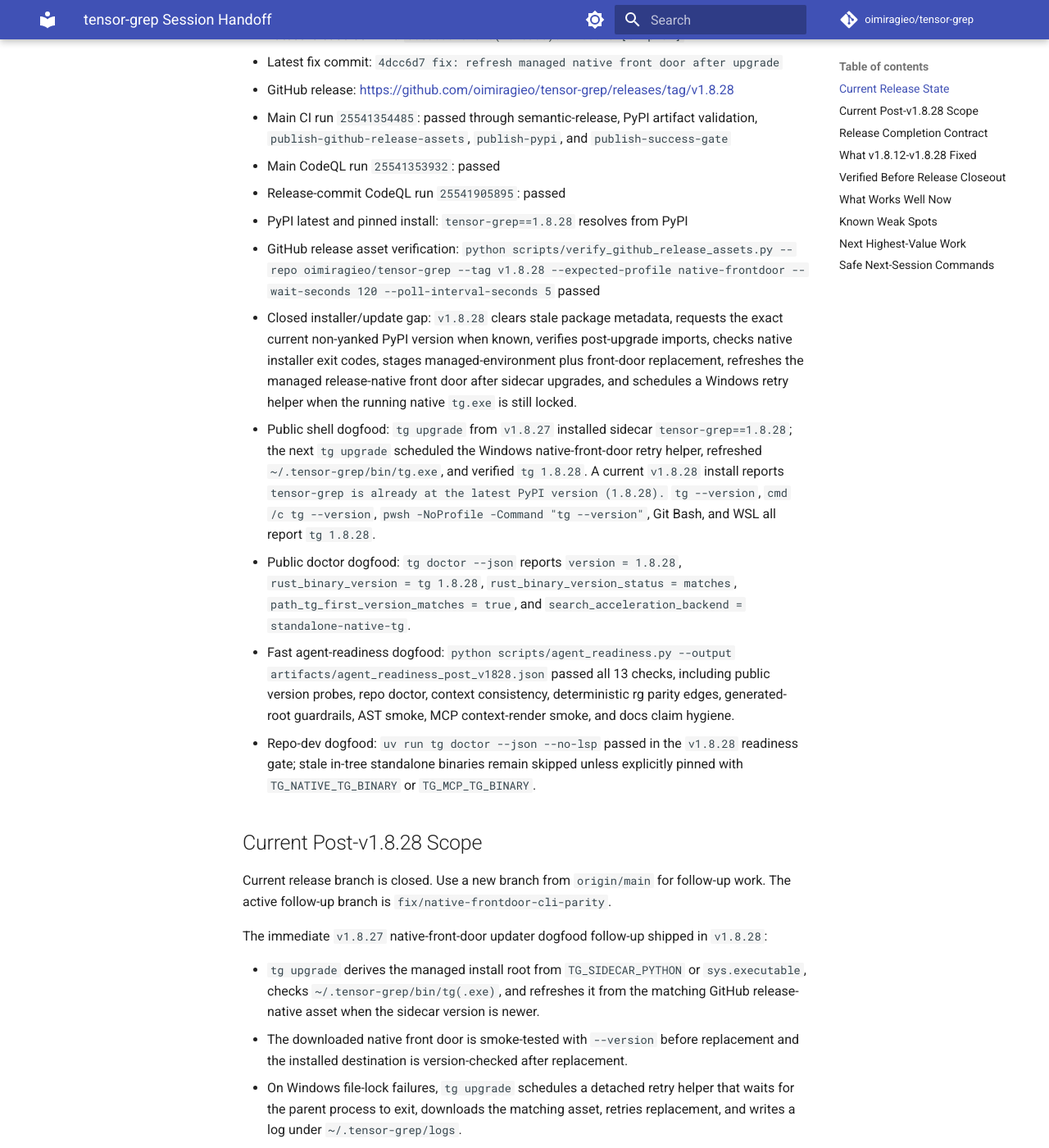
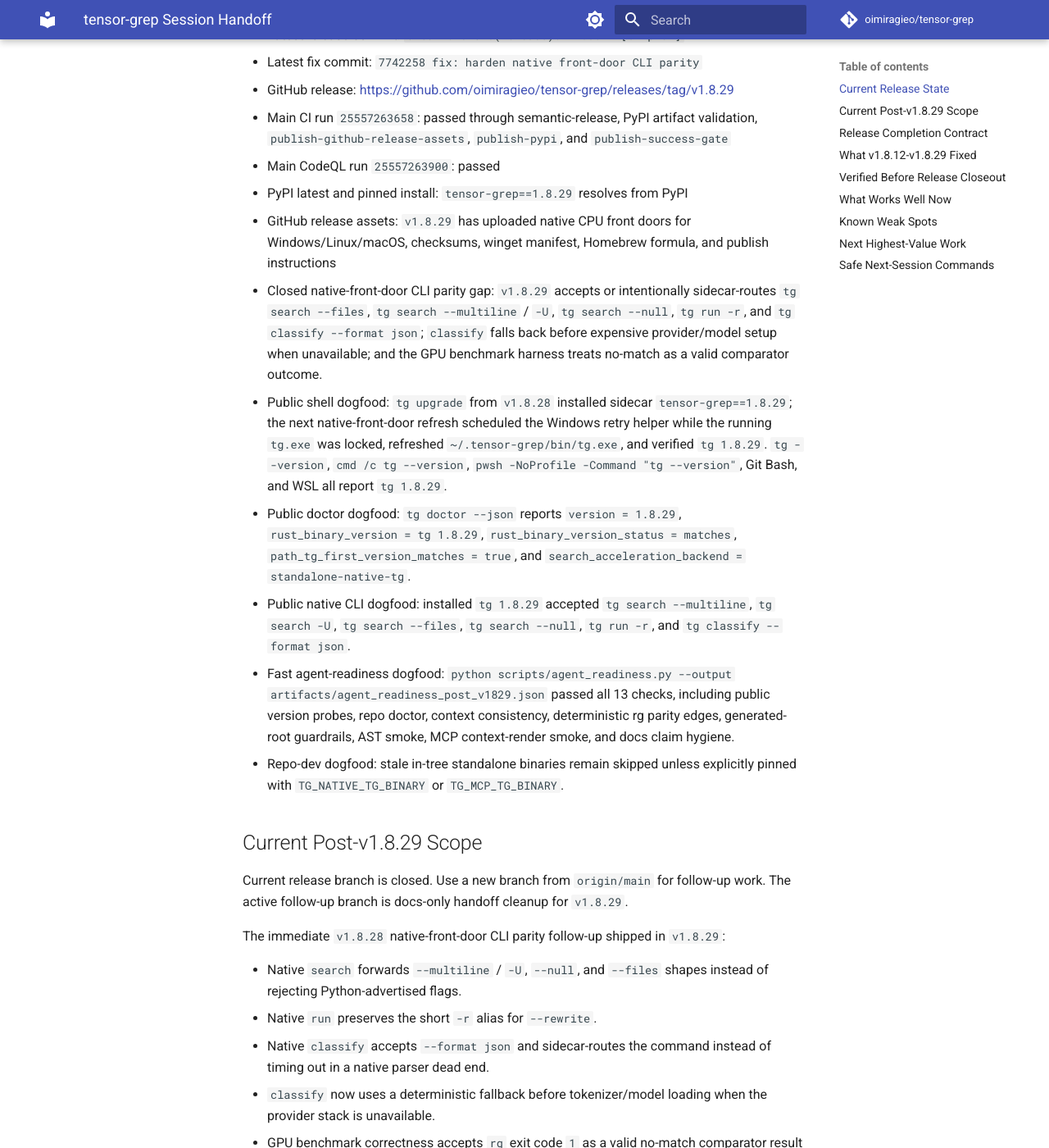
Before and after one commit to oimiragieo/tensor-grep, an MkDocs documentation site: the page built from docs/SESSION_HANDOFF.md, in a window 1280 px wide and 1400 px high, scrolled down 348 px. Shown: the whole window at 82% size. Built offline with MkDocs 1.6.1 and Material for MkDocs 9.7.7, drawn with Linux system fonts in a browser that asks for light colours; comment, search, counter and statistics services are not loaded; some of the changed text lies outside the part shown.

Commit message:
docs: update v1.8.29 release handoff

```diff
--- a/docs/SESSION_HANDOFF.md
+++ b/docs/SESSION_HANDOFF.md
@@ -4,38 +4,33 @@
 
 ## Current Release State
 
-- Latest released version: `v1.8.28`
-- Latest release commit: `6c8a065 chore(release): v1.8.28 [skip ci]`
-- Latest fix commit: `4dcc6d7 fix: refresh managed native front door after upgrade`
-- GitHub release: <https://github.com/oimiragieo/tensor-grep/releases/tag/v1.8.28>
-- Main CI run `25541354485`: passed through semantic-release, PyPI artifact validation, `publish-github-release-assets`, `publish-pypi`, and `publish-success-gate`
-- Main CodeQL run `25541353932`: passed
-- Release-commit CodeQL run `25541905895`: passed
-- PyPI latest and pinned install: `tensor-grep==1.8.28` resolves from PyPI
-- GitHub release asset verification: `python scripts/verify_github_release_assets.py --repo oimiragieo/tensor-grep --tag v1.8.28 --expected-profile native-frontdoor --wait-seconds 120 --poll-interval-seconds 5` passed
-- Closed installer/update gap: `v1.8.28` clears stale package metadata, requests the exact current non-yanked PyPI version when known, verifies post-upgrade imports, checks native installer exit codes, stages managed-environment plus front-door replacement, refreshes the managed release-native front door after sidecar upgrades, and schedules a Windows retry helper when the running native `tg.exe` is still locked.
-- Public shell dogfood: `tg upgrade` from `v1.8.27` installed sidecar `tensor-grep==1.8.28`; the next `tg upgrade` scheduled the Windows native-front-door retry helper, refreshed `~/.tensor-grep/bin/tg.exe`, and verified `tg 1.8.28`. A current `v1.8.28` install reports `tensor-grep is already at the latest PyPI version (1.8.28).` `tg --version`, `cmd /c tg --version`, `pwsh -NoProfile -Command "tg --version"`, Git Bash, and WSL all report `tg 1.8.28`.
-- Public doctor dogfood: `tg doctor --json` reports `version = 1.8.28`, `rust_binary_version = tg 1.8.28`, `rust_binary_version_status = matches`, `path_tg_first_version_matches = true`, and `search_acceleration_backend = standalone-native-tg`.
-- Fast agent-readiness dogfood: `python scripts/agent_readiness.py --output artifacts/agent_readiness_post_v1828.json` passed all 13 checks, including public version probes, repo doctor, context consistency, deterministic rg parity edges, generated-root guardrails, AST smoke, MCP context-render smoke, and docs claim hygiene.
-- Repo-dev dogfood: `uv run tg doctor --json --no-lsp` passed in the `v1.8.28` readiness gate; stale in-tree standalone binaries remain skipped unless explicitly pinned with `TG_NATIVE_TG_BINARY` or `TG_MCP_TG_BINARY`.
+- Latest released version: `v1.8.29`
+- Latest release commit: `648a740 chore(release): v1.8.29 [skip ci]`
+- Latest fix commit: `7742258 fix: harden native front-door CLI parity`
+- GitHub release: <https://github.com/oimiragieo/tensor-grep/releases/tag/v1.8.29>
+- Main CI run `25557263658`: passed through semantic-release, PyPI artifact validation, `publish-github-release-assets`, `publish-pypi`, and `publish-success-gate`
+- Main CodeQL run `25557263900`: passed
+- PyPI latest and pinned install: `tensor-grep==1.8.29` resolves from PyPI
+- GitHub release assets: `v1.8.29` has uploaded native CPU front doors for Windows/Linux/macOS, checksums, winget manifest, Homebrew formula, and publish instructions
+- Closed native-front-door CLI parity gap: `v1.8.29` accepts or intentionally sidecar-routes `tg search --files`, `tg search --multiline` / `-U`, `tg search --null`, `tg run -r`, and `tg classify --format json`; `classify` falls back before expensive provider/model setup when unavailable; and the GPU benchmark harness treats no-match as a valid comparator outcome.
+- Public shell dogfood: `tg upgrade` from `v1.8.28` installed sidecar `tensor-grep==1.8.29`; the next native-front-door refresh scheduled the Windows retry helper while the running `tg.exe` was locked, refreshed `~/.tensor-grep/bin/tg.exe`, and verified `tg 1.8.29`. `tg --version`, `cmd /c tg --version`, `pwsh -NoProfile -Command "tg --version"`, Git Bash, and WSL all report `tg 1.8.29`.
+- Public doctor dogfood: `tg doctor --json` reports `version = 1.8.29`, `rust_binary_version = tg 1.8.29`, `rust_binary_version_status = matches`, `path_tg_first_version_matches = true`, and `search_acceleration_backend = standalone-native-tg`.
+- Public native CLI dogfood: installed `tg 1.8.29` accepted `tg search --multiline`, `tg search -U`, `tg search --files`, `tg search --null`, `tg run -r`, and `tg classify --format json`.
+- Fast agent-readiness dogfood: `python scripts/agent_readiness.py --output artifacts/agent_readiness_post_v1829.json` passed all 13 checks, including public version probes, repo doctor, context consistency, deterministic rg parity edges, generated-root guardrails, AST smoke, MCP context-render smoke, and docs claim hygiene.
+- Repo-dev dogfood: stale in-tree standalone binaries remain skipped unless explicitly pinned with `TG_NATIVE_TG_BINARY` or `TG_MCP_TG_BINARY`.
 
-## Current Post-v1.8.28 Scope
+## Current Post-v1.8.29 Scope
 
-Current release branch is closed. Use a new branch from `origin/main` for follow-up work. The active follow-up branch is `fix/native-frontdoor-cli-parity`.
+Current release branch is closed. Use a new branch from `origin/main` for follow-up work. The active follow-up branch is docs-only handoff cleanup for `v1.8.29`.
 
-The immediate `v1.8.27` native-front-door updater dogfood follow-up shipped in `v1.8.28`:
+The immediate `v1.8.28` native-front-door CLI parity follow-up shipped in `v1.8.29`:
 
-- `tg upgrade` derives the managed install root from `TG_SIDECAR_PYTHON` or `sys.executable`, checks `~/.tensor-grep/bin/tg(.exe)`, and refreshes it from the matching GitHub release-native asset when the sidecar version is newer.
-- The downloaded native front door is smoke-tested with `--version` before replacement and the installed destination is version-checked after replacement.
-- On Windows file-lock failures, `tg upgrade` schedules a detached retry helper that waits for the parent process to exit, downloads the matching asset, retries replacement, and writes a log under `~/.tensor-grep/logs`.
-- Existing `v1.8.27` behavior means the first upgrade from `v1.8.27` to `v1.8.28` can update only the sidecar; once `v1.8.28` is installed, a subsequent `tg upgrade` or stable installer run refreshes the native front door, and future upgrades keep sidecar/native versions aligned in one command.
-
-Public `v1.8.28` dogfood exposed the next native-front-door contract gap:
-
-- The public native front door is now fast enough to be the normal shell path, but it rejected several Python-advertised flags: `tg search --files`, `tg search --multiline` / `-U`, `tg search --null`, `tg run -r`, and `tg classify --format json`.
-- The accepted fix direction is parser and routing parity, not a new speed claim. The native front door should execute these requests directly, forward them to ripgrep, or intentionally route them to the Python sidecar while preserving the public behavior and generated-root guardrails.
-- `classify` must fall back before expensive tokenization when Triton is unavailable so an agent call does not hang on provider/model setup.
-- The GPU benchmark correctness harness should treat `rg` exit code `1` as a valid no-match comparator result; a zero-match fixture is not a GPU correctness failure when `tg` also returns zero matches.
+- Native `search` forwards `--multiline` / `-U`, `--null`, and `--files` shapes instead of rejecting Python-advertised flags.
+- Native `run` preserves the short `-r` alias for `--rewrite`.
+- Native `classify` accepts `--format json` and sidecar-routes the command instead of timing out in a native parser dead end.
+- `classify` now uses a deterministic fallback before tokenizer/model loading when the provider stack is unavailable.
+- GPU benchmark correctness accepts `rg` exit code `1` as a valid no-match comparator result when `tg` also returns zero matches.
+- This is contract correctness for the public native front door, not a new speed claim.
 
 Prior benchmark evidence from the `v1.8.25` native-front-door PR:
 
@@ -58,7 +53,7 @@
 
 For docs/test/chore-only work, use a non-release PR title, wait for PR CI, and merge only when requested or clearly required. After merge, main CI should pass, but semantic-release should skip release publishing.
 
-## What v1.8.12-v1.8.28 Fixed
+## What v1.8.12-v1.8.29 Fixed
 
 - Windows `--files-with-matches` no longer expands huge candidate file lists into the ripgrep subprocess argv, avoiding `WinError 206`.
 - No-path `--files-with-matches` now preserves raw rg-style paths such as `AGENTS.md` instead of emitting `.\AGENTS.md`.
@@ -96,7 +91,7 @@
 - The `v1.8.26` release moved release-native CPU asset build/upload/verification into main CI after semantic-release, so GitHub release assets are present before PyPI publish and public installers can use the matching native front door.
 - The `v1.8.27` release hardened stable installers and sidecar upgrade resolution against stale package metadata, yanked releases, missing post-upgrade imports, unchecked native installer failures, and broken staged replacement.
 - The `v1.8.28` release refreshes the managed release-native front door after sidecar upgrades, including the Windows retry-helper path for locked `tg.exe` replacement.
-- The active post-`v1.8.28` branch hardens public-native CLI parity for advertised search/run/classify flags and fixes the GPU no-match correctness benchmark harness.
+- The `v1.8.29` release hardens public-native CLI parity for advertised search/run/classify flags and fixes the GPU no-match correctness benchmark harness.
 
 ## Verified Before Release Closeout
 
@@ -111,6 +106,7 @@
 - PR #60 `fix: publish GitHub release native assets from main CI`: merged and released as `v1.8.26`
 - PR #61 `fix: harden stable installer and upgrade resolution`: merged and released as `v1.8.27`
 - PR #62 `fix: refresh managed native front door after upgrade`: merged and released as `v1.8.28`
+- PR #64 `fix: harden native front-door CLI parity`: merged and released as `v1.8.29`
 - `uv run pytest tests/unit/test_install_scripts.py -q`: `18 passed` on the LF-shim fix branch
 - `uv run pytest tests/unit/test_cli_bootstrap.py tests/unit/test_cli_modes.py tests/unit/test_public_docs_governance.py -q`: `287 passed` on the CLI polish branch
 - PowerShell parser checks for `scripts/install.ps1` under both `pwsh` and Windows PowerShell: passed
@@ -145,6 +141,12 @@
 - GitHub release asset verifier passed for `v1.8.28` with the `native-frontdoor` profile.
 - Public upgrade dogfood verified `tg upgrade` from `v1.8.27` to sidecar `tensor-grep==1.8.28`, the scheduled Windows native-front-door retry helper, and final profiled PowerShell / `cmd` / `pwsh -NoProfile` / WSL resolution to `tg 1.8.28`.
 - PyPI reports `tensor-grep 1.8.28` as latest and pinned `tensor-grep==1.8.28` resolves from PyPI JSON.
+- Main CI run `25557263658`: passed through `publish-github-release-assets`, `publish-pypi`, and `publish-success-gate`.
+- Main CodeQL run `25557263900`: passed.
+- GitHub release assets are uploaded for `v1.8.29`, including `tg-windows-amd64-cpu.exe`, `tg-linux-amd64-cpu`, `tg-macos-amd64-cpu`, `CHECKSUMS.txt`, `BUNDLE_CHECKSUMS.txt`, `oimiragieo.tensor-grep.yaml`, `tensor-grep.rb`, and `PUBLISH_INSTRUCTIONS.md`.
+- PyPI version-specific page and simple index expose `tensor-grep 1.8.29`; `python -m pip index versions tensor-grep --no-cache-dir` reports `1.8.29`.
+- Public upgrade dogfood verified `tg upgrade` from `v1.8.28` to sidecar `tensor-grep==1.8.29`, the scheduled Windows native-front-door retry helper, and final profiled PowerShell / `cmd` / `pwsh -NoProfile` / Git Bash / WSL resolution to `tg 1.8.29`.
+- Public native CLI dogfood verified `tg search --multiline`, `tg search -U`, `tg search --files`, `tg search --null`, `tg run -r`, and `tg classify --format json` on installed `tg 1.8.29`.
 
 ## What Works Well Now
 
@@ -195,7 +197,7 @@
 uv run tg --version
 uv run tg doctor --json
 python -m pip index versions tensor-grep --index-url https://pypi.org/simple --no-cache-dir
-gh release view v1.8.28 --json tagName,publishedAt,url
+gh release view v1.8.29 --json tagName,publishedAt,url,assets
 python scripts/agent_readiness.py --output artifacts/agent_readiness.json
 tg --version
 cmd /c tg --version
```
Also changed, not shown: AGENTS.md (+11 -11 lines), README.md (+20 -19 lines), SKILL.md (+12 -10 lines), docs/CONTINUATION_PLAN.md (+10 -9 lines), docs/CONTRACTS.md (+1 -1 lines), docs/PAPER.md (+2 -0 lines), 1 other file.
